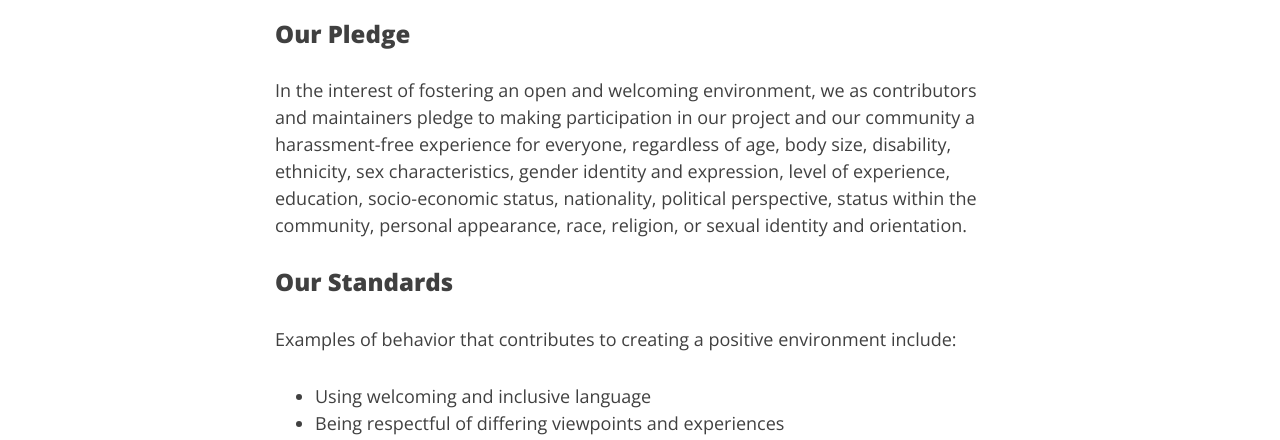
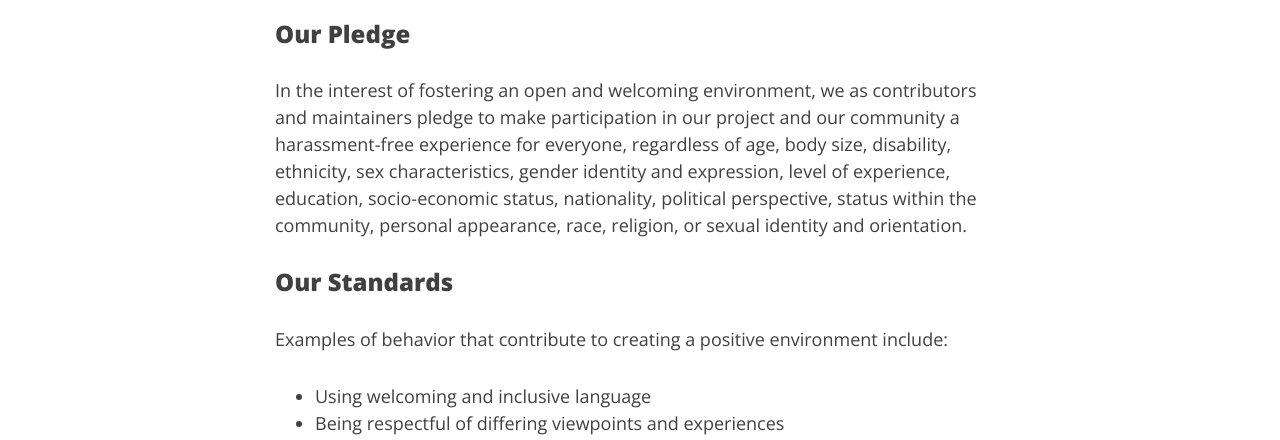
Before and after one commit to manybabies/manybabies.github.io, a Jekyll site: the page built from code_conduct.md, in a window 1280 px wide and 900 px high. Shown: the part 312-752 px from the top of the window. Built offline with Jekyll 4.4.1, drawn with Linux system fonts in a browser that asks for light colours; nearby versions of some CDN libraries; some web fonts are replaced.

Commit message:
typo fix in code

```diff
--- a/code_conduct.md
+++ b/code_conduct.md
@@ -12,10 +12,10 @@
 *last update: 07/07/2020*
 
 ### Our Pledge
-In the interest of fostering an open and welcoming environment, we as contributors and maintainers pledge to making participation in our project and our community a harassment-free experience for everyone, regardless of age, body size, disability, ethnicity, sex characteristics, gender identity and expression, level of experience, education, socio-economic status, nationality, political perspective, status within the community, personal appearance, race, religion, or sexual identity and orientation.
+In the interest of fostering an open and welcoming environment, we as contributors and maintainers pledge to make participation in our project and our community a harassment-free experience for everyone, regardless of age, body size, disability, ethnicity, sex characteristics, gender identity and expression, level of experience, education, socio-economic status, nationality, political perspective, status within the community, personal appearance, race, religion, or sexual identity and orientation.
 
 ### Our Standards
-Examples of behavior that contributes to creating a positive environment include:
+Examples of behavior that contribute to creating a positive environment include:
 
 * Using welcoming and inclusive language
 * Being respectful of differing viewpoints and experiences
```
